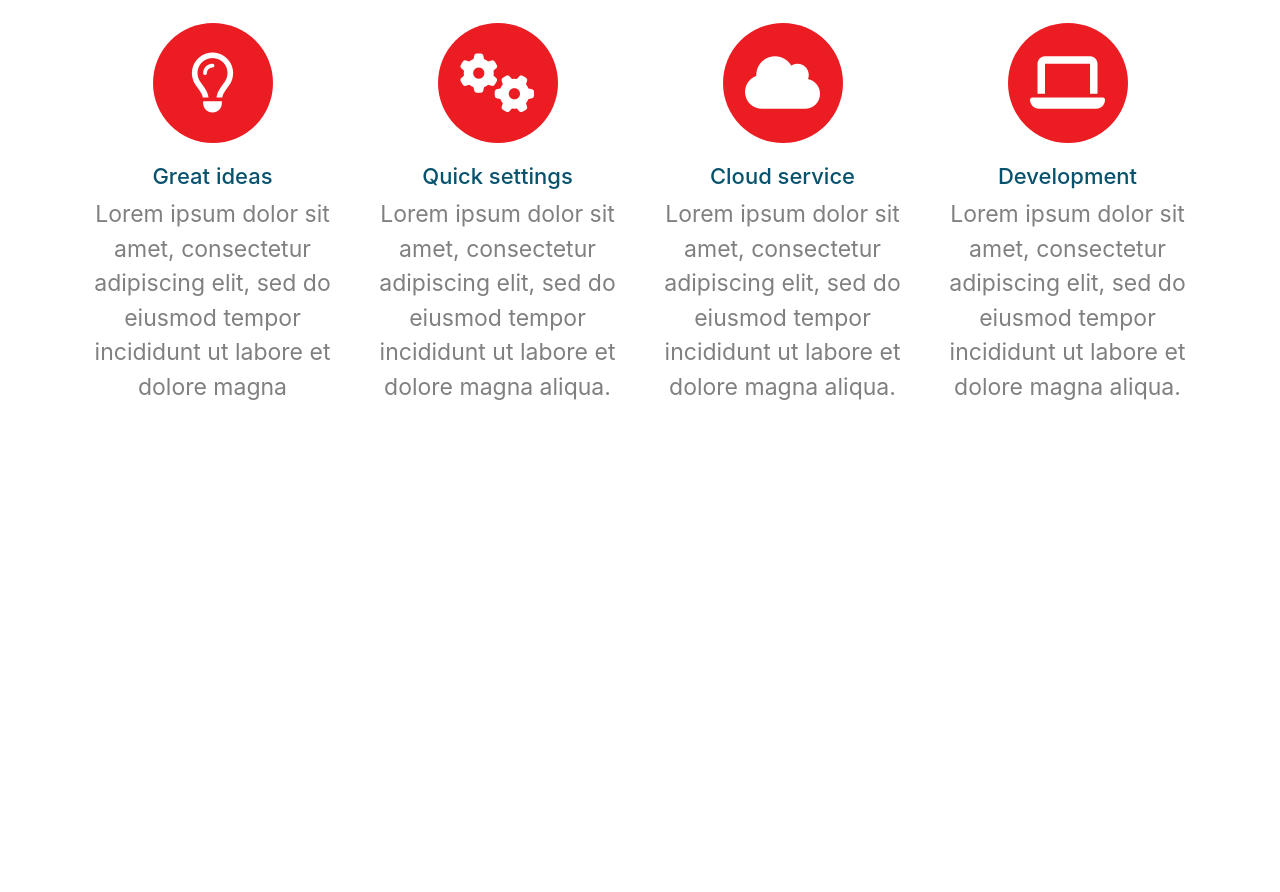
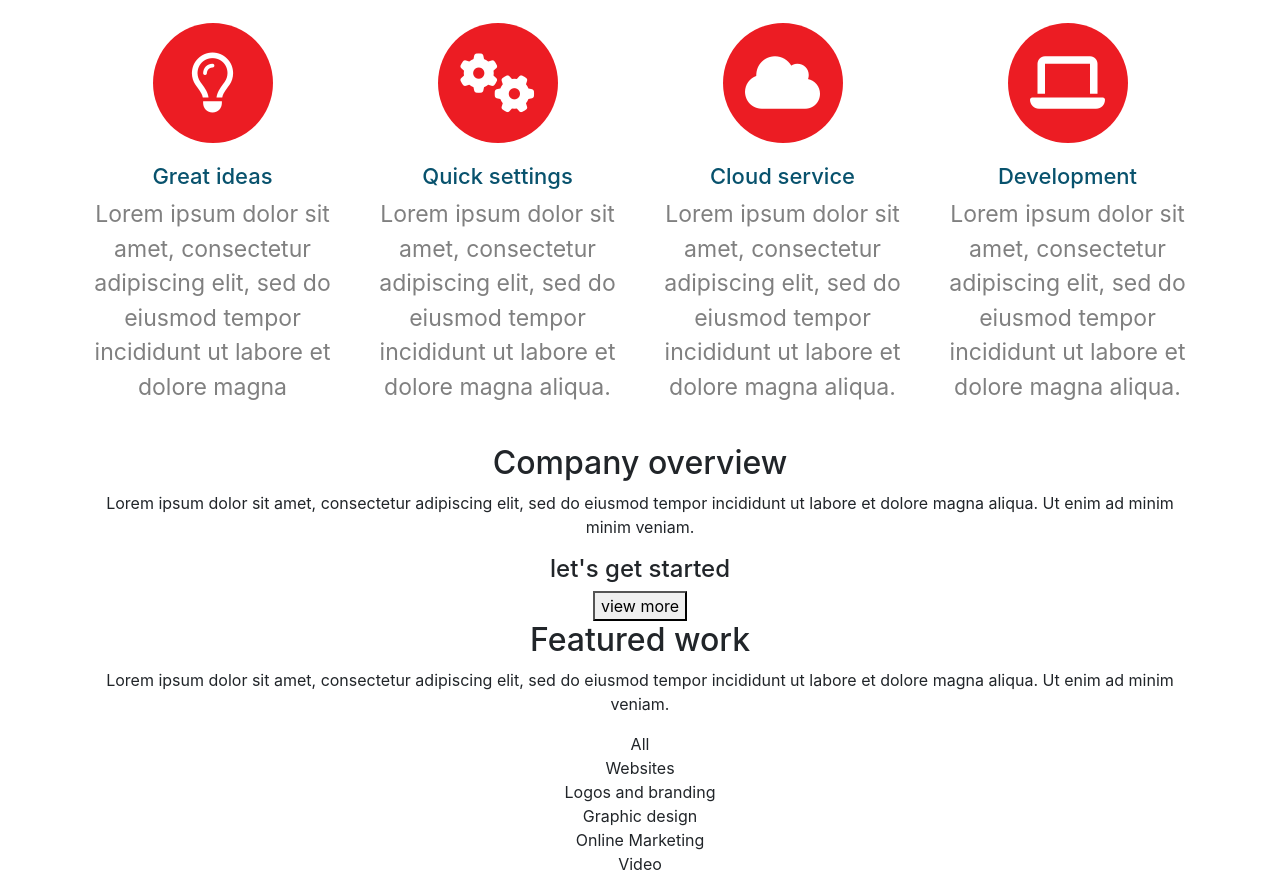
Before and after one commit to Mahmoud-Alsuty/EduOn, a plain HTML site: page index.html in a window 1280 px wide. Shown: the part 1089-1981 px from the top of the page. Before the commit the page ends 1533 px from the top, so only its background shows below. Drawn offline with Linux system fonts and the light colour scheme.

Commit message:
Update index.html

```diff
--- a/index.html
+++ b/index.html
@@ -26,9 +26,9 @@
       <div class="row">
         <div class="col-md left">
            <i class="fas fa-phone"></i> +20123456789
-           <div class="mail"><i class="fas fa-mail-bulk"></i> email@example.com</div>
+            <div class="mail"><i class="fas fa-mail-bulk"></i> email@example.com</div>
            </div>
-        <div class="col-md"> <span class="right">Get Quote</span></div>
+        <div class="col-md"><span class="right"> Get Quote </span></div>
       </div>
 
   </div></div>
@@ -38,7 +38,7 @@
   <a class="navbar-brand" href="#"><span id="first">Edu</span><span id="second">On</span> </a>
   <button class="navbar-toggler" type="button" data-toggle="collapse"
   data-target="#main-nav" aria-controls="navbarSupportedContent" aria-expanded="false" aria-label="Toggle navigation">
-   <span class="navbar-toggler-icon"></span>
+   <span><i class="fas fa-chevron-circle-down"></i></span>
   </button>
    <div class="collapse navbar-collapse" id="main-nav">
     <ul class="navbar-nav ml-auto">
@@ -109,7 +109,38 @@
            </div>
          </div>
 
-         <!-- -->
+
+         <div class="white"></div>
+
+         <!-- overview-->
+         <div class="over-view text-center">
+           <div class="container">
+             <h2>Company overview</h2>
+             <p>Lorem ipsum dolor sit amet, consectetur adipiscing elit, sed do eiusmod tempor incididunt ut labore et dolore magna aliqua. Ut enim ad minim minim veniam.
+             </p>
+             <h4>let's get started</h4>
+             <button>view more</button>
+           </div>
+         </div>
+           <!--futuredview -->
+           <div class="featuredview text-center">
+             <div class="container">
+               <h2>Featured work</h2>
+               <p>Lorem ipsum dolor sit amet, consectetur adipiscing elit, sed do eiusmod tempor incididunt ut labore et dolore magna aliqua. Ut enim ad minim veniam.</p>
+               <ul class="list-unstyled">
+                 <li class="col-md active">All</li>
+                 <li class="col-md">Websites</li>
+                 <li class="col-md">Logos and branding</li>
+                 <li class="col-md">Graphic design</li>
+                 <li class="col-md">Online Marketing</li>
+                 <li class="col-md">Video</li>
+
+               </ul>
+             </div>
+           </div>
+           <!-- -->
+           <!-- -->
+           <!-- -->
            <!-- -->
 
 
```
